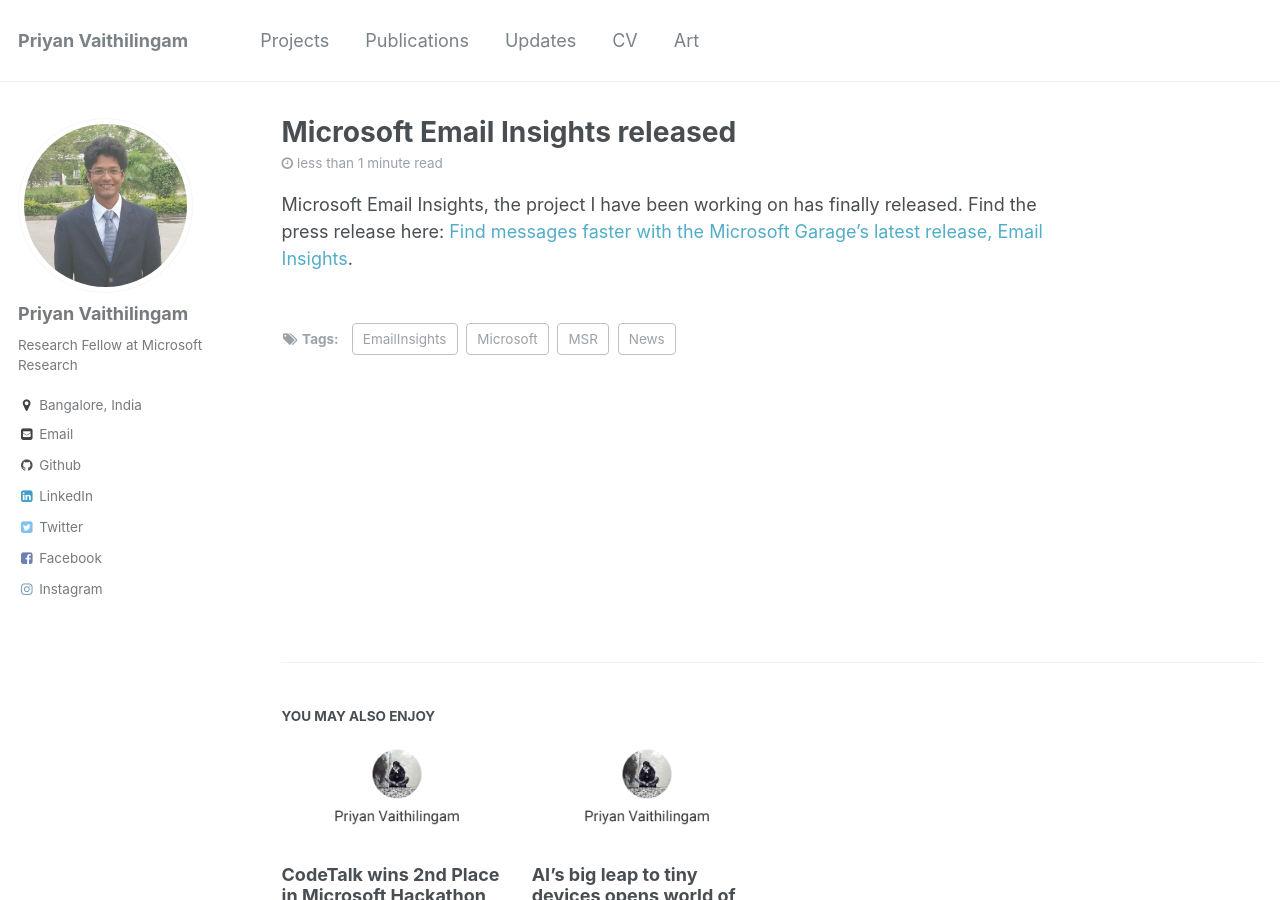
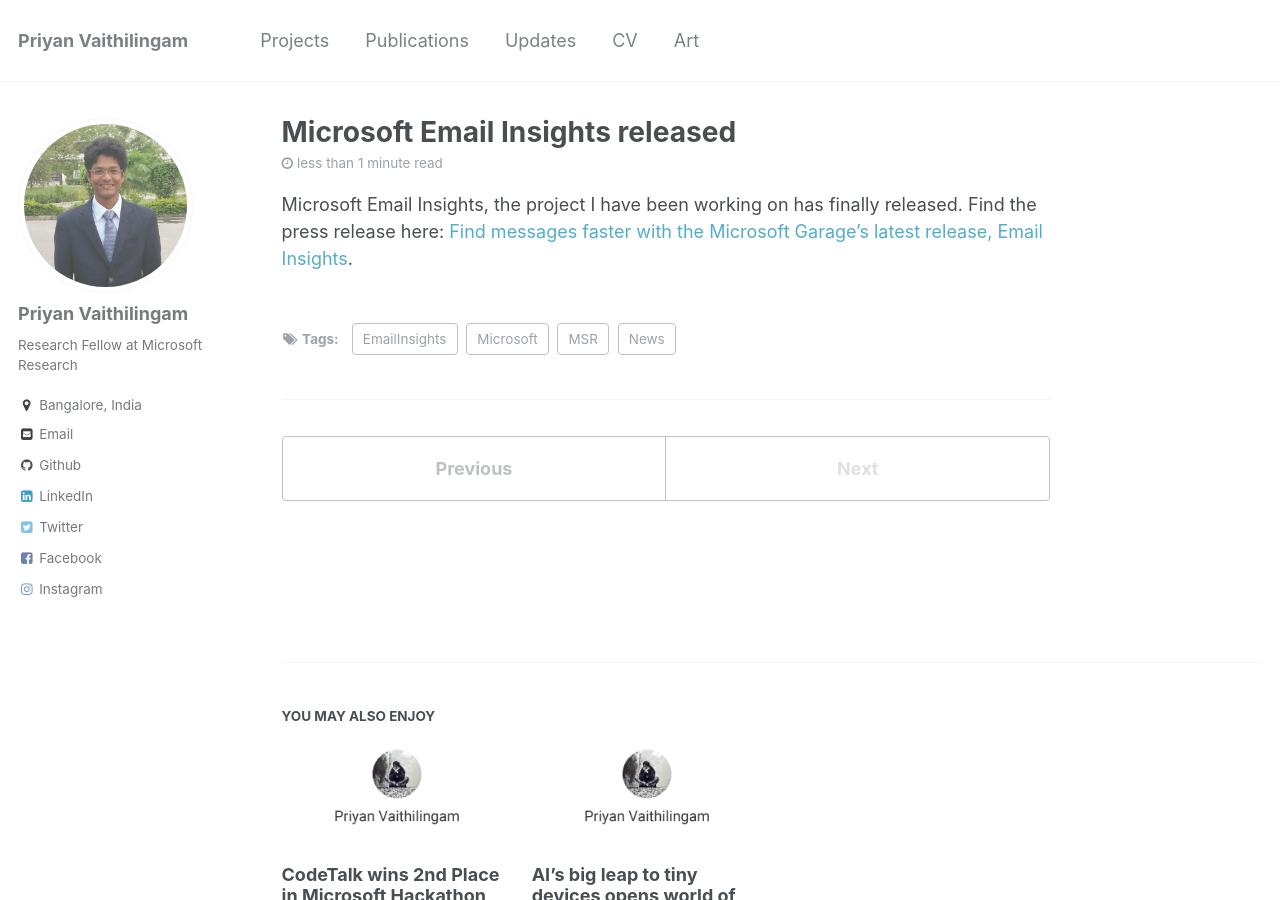
Before and after one commit to priyanmuthu/priyanmuthu.github.io, a Jekyll site: the page built from _posts/2017-02-14-Email-Insights-Released.md, in a window 1280 px wide and 900 px high. Built offline with Jekyll 4.4.1, drawn with Linux system fonts in a browser that asks for light colours.

Commit message:
pagination in projects

```diff
--- a/_layouts/single.html
+++ b/_layouts/single.html
@@ -65,6 +65,7 @@
         {% include page__taxonomy.html %}
       </footer>
 
+      {% include post_pagination.html %}
 
     </div>
 
```
